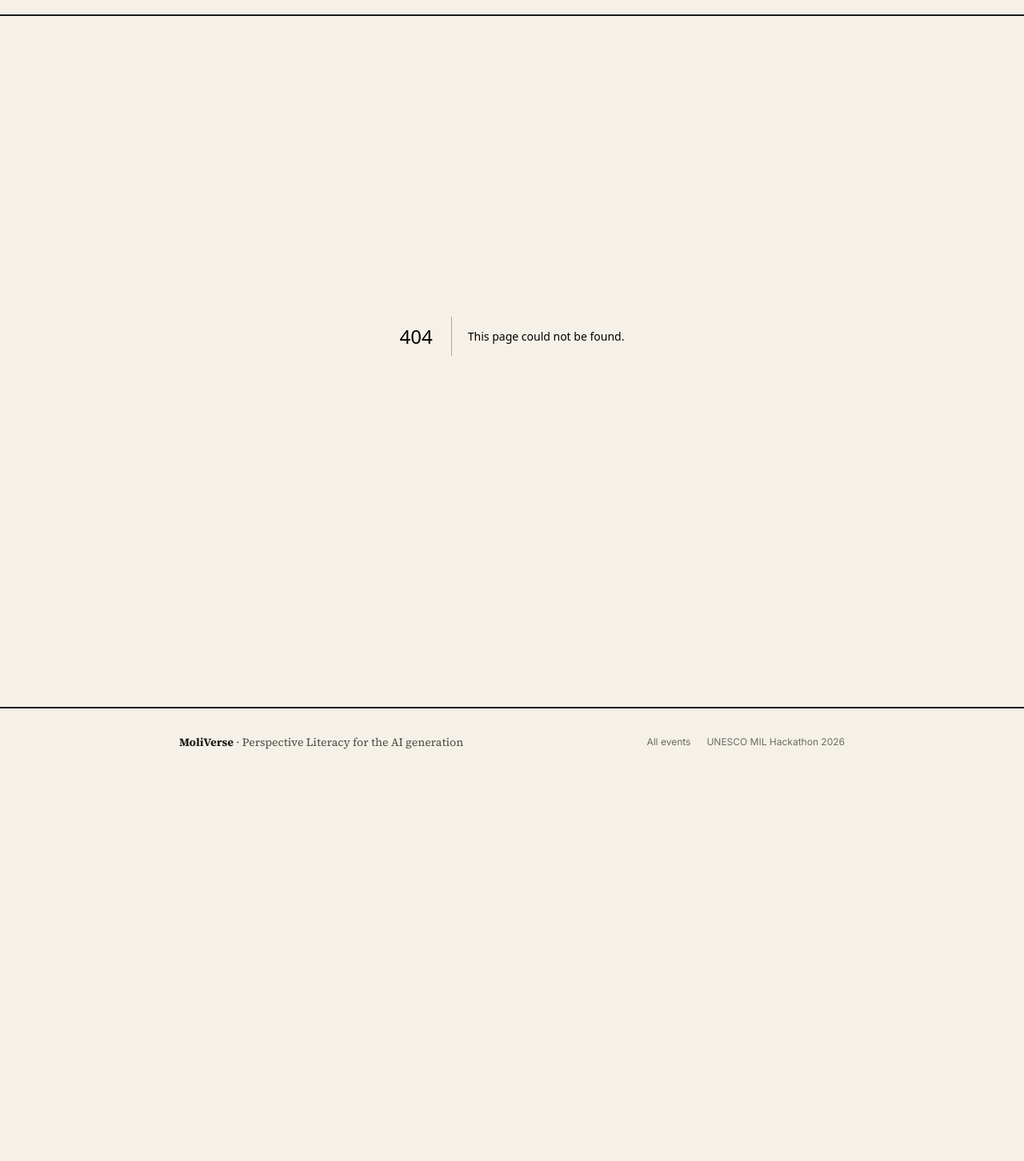
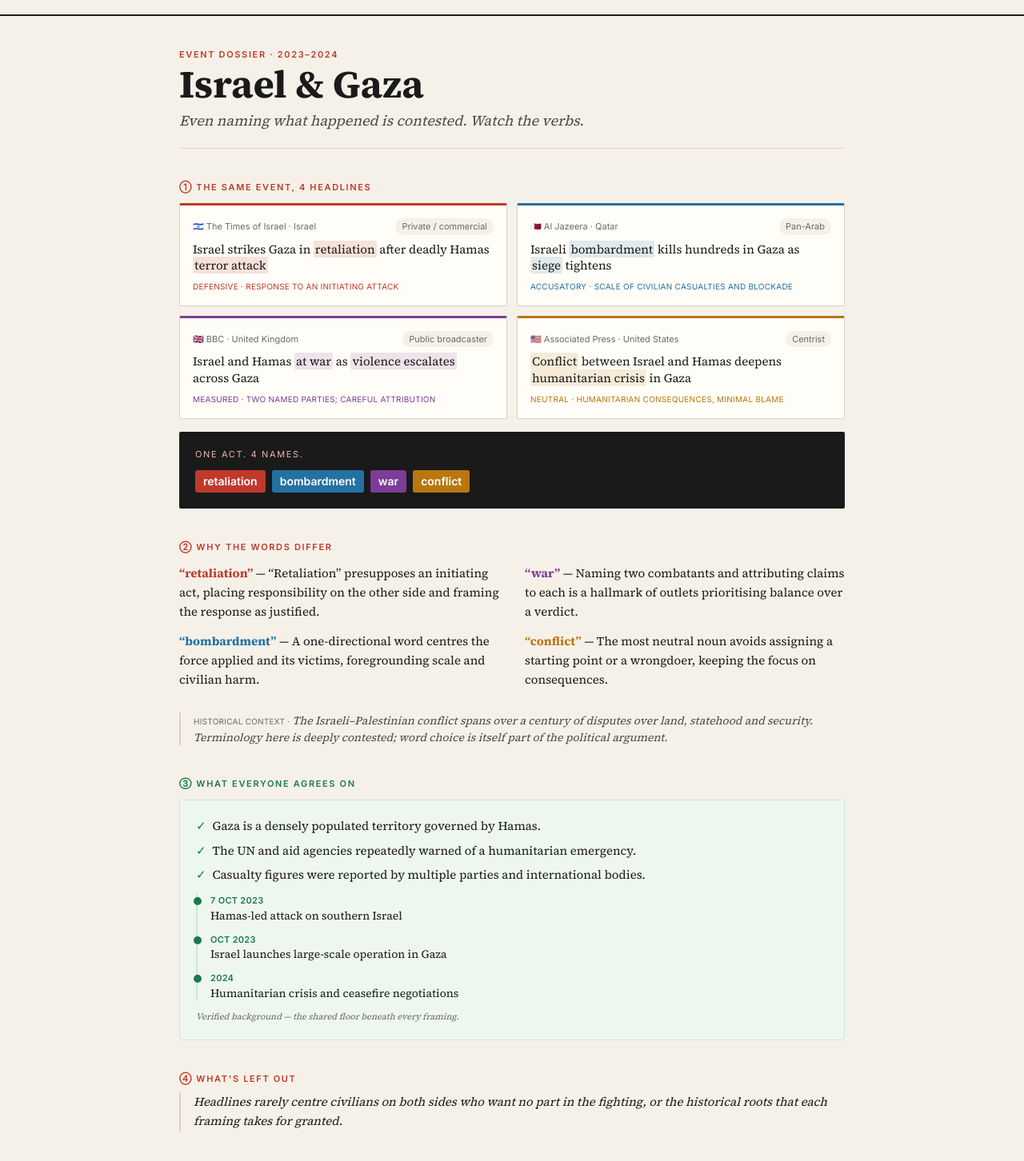
Before and after one commit to cathrine65184-cpu/Moliverse-mil, a Next.js app: page /event/israel-gaza in a window 1280 px wide. Before the commit this address had no page. Shown: the part 46-1498 px from the top of the page at 80% size. Before the commit the page ends 1016 px from the top, so only its background shows below. Built offline with nearby package versions, Linux system fonts and the light colour scheme.

Commit message:
feat: assemble editorial event dossier page

```diff
--- /dev/null
+++ b/app/event/[slug]/page.tsx
@@ -0,0 +1,107 @@
+import Link from "next/link";
+import type { Metadata } from "next";
+import { notFound } from "next/navigation";
+import BackgroundFacts from "@/components/BackgroundFacts";
+import ContestedWordStrip from "@/components/ContestedWordStrip";
+import FramingExplainer from "@/components/FramingExplainer";
+import ReflectionPrompts from "@/components/ReflectionPrompts";
+import SourceHeadline from "@/components/SourceHeadline";
+import { events, getEvent } from "@/lib/events";
+
+export function generateStaticParams() {
+  return events.map((e) => ({ slug: e.slug }));
+}
+
+export function generateMetadata({
+  params,
+}: {
+  params: { slug: string };
+}): Metadata {
+  const event = getEvent(params.slug);
+
+  if (!event) {
+    return { title: "Event not found — MoliVerse" };
+  }
+
+  return {
+    title: `${event.title} — MoliVerse`,
+    description: event.summary,
+  };
+}
+
+function SectionLabel({
+  n,
+  children,
+  green,
+}: {
+  n: string;
+  children: React.ReactNode;
+  green?: boolean;
+}) {
+  return <div className={`mt-10 ${green ? "kicker-green" : "kicker"}`}>{n} {children}</div>;
+}
+
+export default function EventPage({ params }: { params: { slug: string } }) {
+  const event = getEvent(params.slug);
+
+  if (!event) {
+    notFound();
+  }
+
+  return (
+    <article className="container-page py-10">
+      <div className="kicker">Event Dossier · {event.date}</div>
+      <h1 className="mt-1 font-serif text-4xl font-bold leading-none text-ink sm:text-5xl">
+        {event.title}
+      </h1>
+      <p className="mt-2 border-b border-rule pb-5 font-serif text-lg italic text-ink-soft">
+        {event.standfirst}
+      </p>
+
+      <SectionLabel n="①">The same event, {event.sources.length} headlines</SectionLabel>
+      <div className="mt-3 grid gap-3 sm:grid-cols-2">
+        {event.sources.map((s) => (
+          <SourceHeadline key={s.outlet} source={s} />
+        ))}
+      </div>
+
+      <div className="mt-4">
+        <ContestedWordStrip terms={event.contestedTerms} />
+      </div>
+
+      <SectionLabel n="②">Why the words differ</SectionLabel>
+      <div className="mt-3">
+        <FramingExplainer
+          terms={event.contestedTerms}
+          historicalContext={event.historicalContext}
+        />
+      </div>
+
+      <SectionLabel n="③" green>
+        What everyone agrees on
+      </SectionLabel>
+      <div className="mt-3">
+        <BackgroundFacts facts={event.backgroundFacts} timeline={event.timeline} />
+      </div>
+
+      <SectionLabel n="④">What's left out</SectionLabel>
+      <p className="mt-2 prose-news border-l-2 border-rule pl-4 italic">
+        {event.missingPerspectives}
+      </p>
+
+      <SectionLabel n="⑤">Think for yourself</SectionLabel>
+      <div className="mt-3">
+        <ReflectionPrompts
+          slug={event.slug}
+          questions={event.reflectionQuestions}
+        />
+      </div>
+
+      <div className="mt-12 border-t border-rule pt-5">
+        <Link href="/" className="font-sans text-sm text-accent hover:underline">
+          ← Back to all events
+        </Link>
+      </div>
+    </article>
+  );
+}
```
